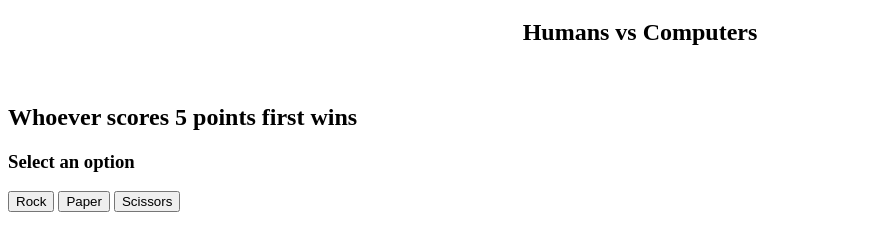
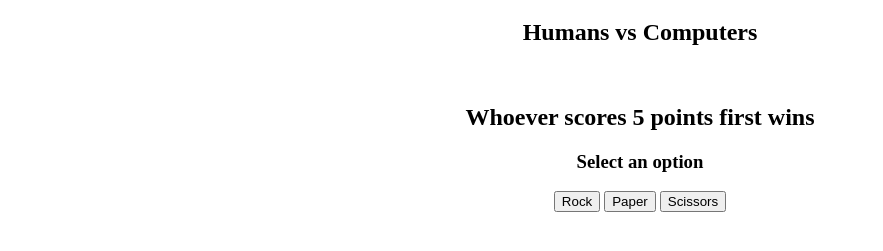
Before and after one commit to gfiami/rock-paper-scissors, a plain HTML site: page index.html in a window 1280 px wide. Both pictures are taken after a click on the button "I'M READY!". Shown: the part 61-312 px from the top of the page, without its empty margins (0-883 px from the left). Drawn offline with Linux system fonts and the light colour scheme.

Commit message:
center game's section

```diff
--- a/style.css
+++ b/style.css
@@ -1,4 +1,4 @@
-.title, .startMessage{
+.title, .startMessage, .game{
     text-align: center;
 }
 
```
